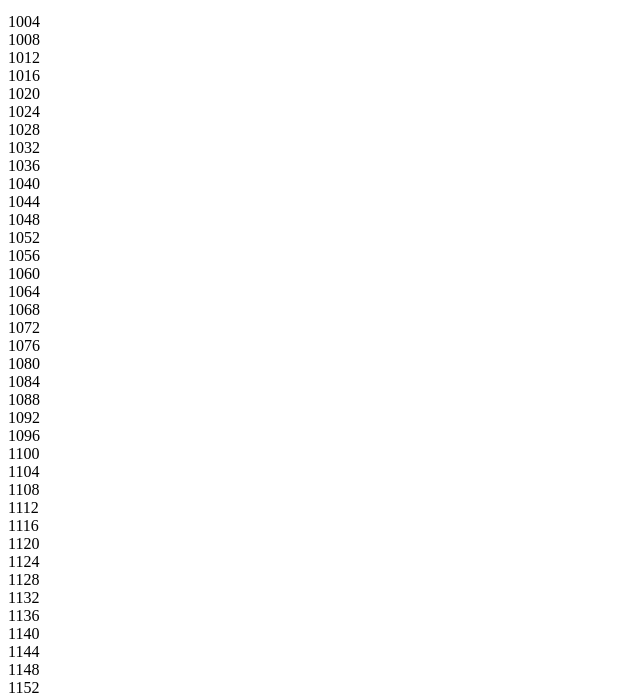
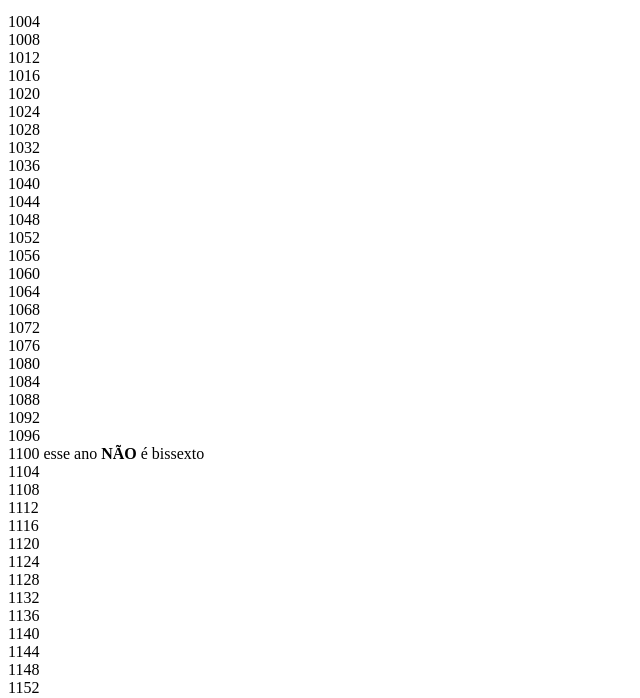
Before and after one commit to brunatbc/javascript, a plain HTML site: page extras/exercicio06.html in a window 1280 px wide. Shown: the part 101-799 px from the top of the page, without its empty margins (0-640 px from the left). Drawn offline with Linux system fonts and the light colour scheme.

Commit message:
bissexto

```diff
--- a/extras/exercicio06.html
+++ b/extras/exercicio06.html
@@ -13,9 +13,13 @@
         <script>
             let ano = 1004;
 
+
             while(ano<=2017){
+              if (!(ano%100===0)|| ano%400===0){
                 document.write(ano+'<br>')
-
+            } else{
+                document.write(ano+' esse ano <strong> NÃO </strong> é bissexto<br>')
+            }
                 ano = ano+4;
             }
 
```
